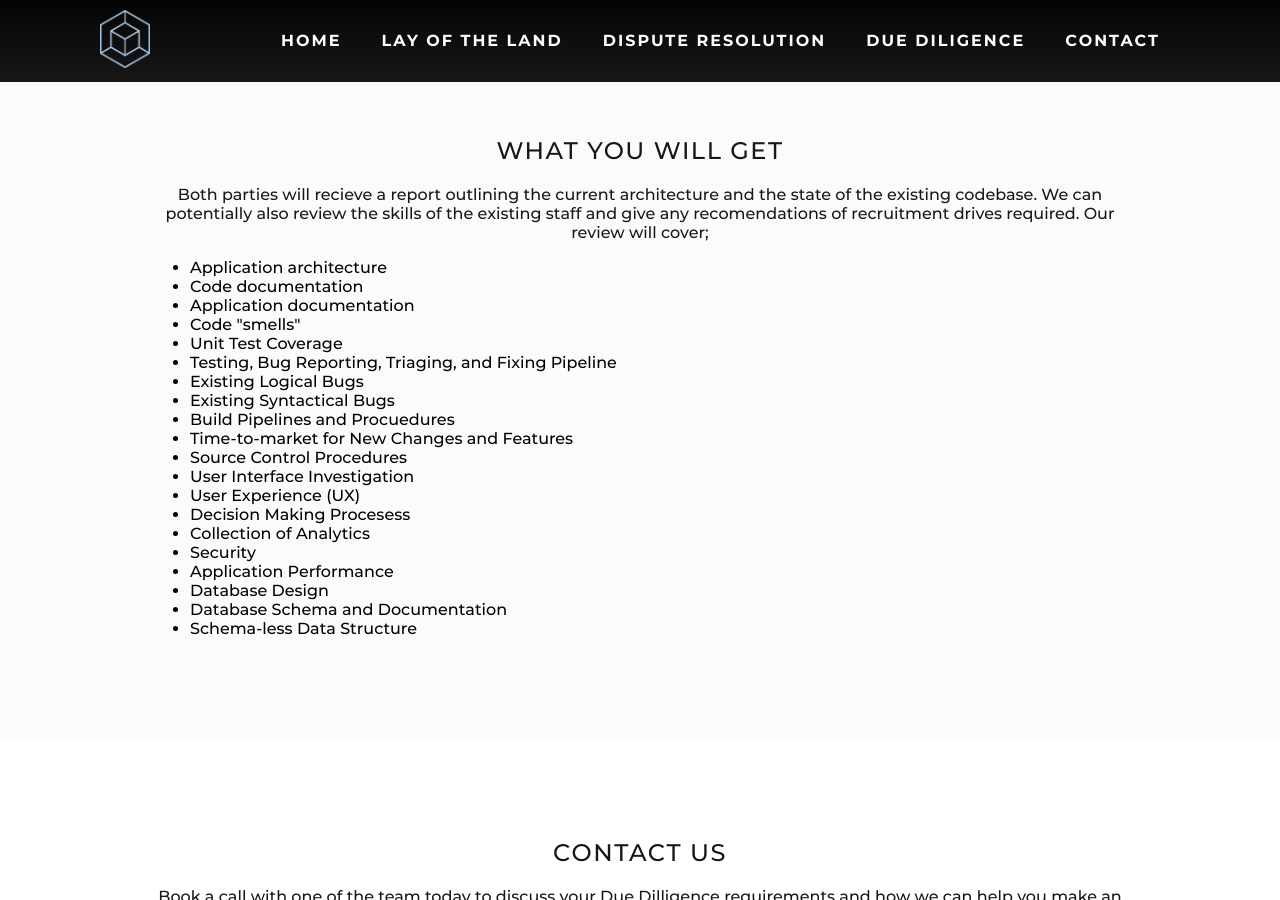
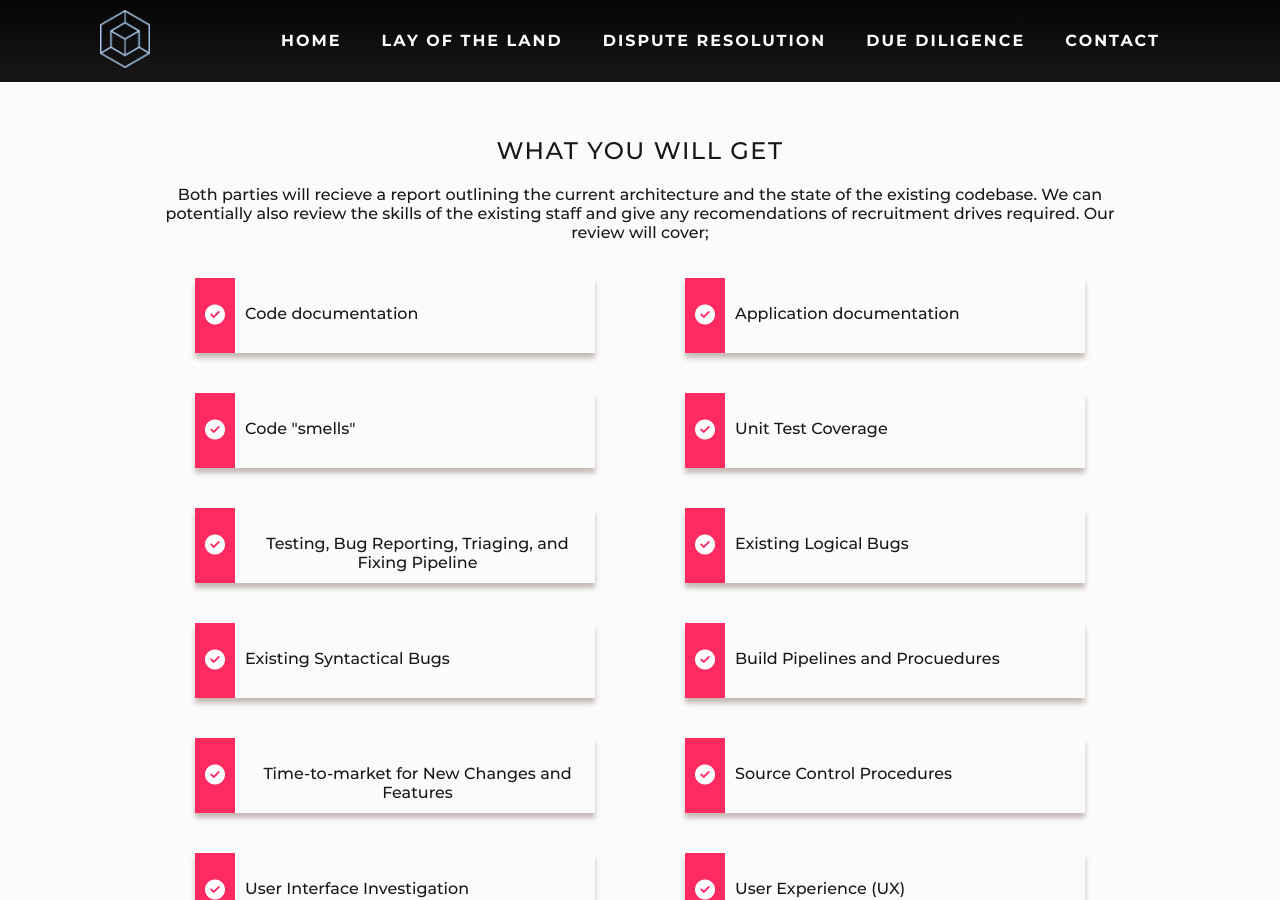
Before and after one commit to juliusyam/app-audits, a Jekyll site: the page built from _pages/due-diligence.markdown, in a window 1280 px wide and 900 px high, scrolled down 908 px. Built offline with Jekyll 4.4.1, drawn with Linux system fonts in a browser that asks for light colours; nearby versions of some CDN libraries.

Commit message:
new list

```diff
--- a/_pages/due-diligence.markdown
+++ b/_pages/due-diligence.markdown
@@ -23,28 +23,105 @@ description2:
         We can potentially also review the skills of the existing staff and give any recomendations of recruitment drives required.
 
         Our review will cover;
-        <ul>
-        <li>Application architecture</li>
-        <li>Code documentation</li>
-        <li>Application documentation</li>
-        <li>Code "smells"</li>
-        <li>Unit Test Coverage</li>
-        <li>Testing, Bug Reporting, Triaging, and Fixing Pipeline</li>
-        <li>Existing Logical Bugs</li>
-        <li>Existing Syntactical Bugs</li>
-        <li>Build Pipelines and Procuedures</li>
-        <li>Time-to-market for New Changes and Features</li>
-        <li>Source Control Procedures</li>
-        <li>User Interface Investigation</li>
-        <li>User Experience (UX)</li>
-        <li>Decision Making Procesess</li>
-        <li>Collection of Analytics</li>
-        <li>Security</li>
-        <li>Application Performance</li>
-        <li>Database Design</li>
-        <li>Database Schema and Documentation</li>
-        <li>Schema-less Data Structure</li>
-        </ul>
+        <section class="list-style">
+        <div class="each">
+                <div><i class="fas fa-check-circle"></i></div>
+                <div><p>Code documentation</p></div>
+        </div>
+        <div class="each">
+                <div><i class="fas fa-check-circle"></i></div>
+                <div><p>Application documentation</p></div>
+        </div>
+        <div class="each">
+                <div><i class="fas fa-check-circle"></i></div>
+                <div><p>Code "smells"</p></div>
+        </div>
+        <div class="each">
+                <div><i class="fas fa-check-circle"></i></div>
+                <div><p>Unit Test Coverage</p></div>
+        </div>
+        <div class="each">
+                <div><i class="fas fa-check-circle"></i></div>
+                <div><p>Testing, Bug Reporting, Triaging, and Fixing Pipeline</p></div>
+        </div>
+        <div class="each">
+                <div><i class="fas fa-check-circle"></i></div>
+                <div><p>Existing Logical Bugs</p></div>
+        </div>
+        <div class="each">
+                <div><i class="fas fa-check-circle"></i></div>
+                <div><p>Existing Syntactical Bugs</p></div>
+        </div>
+        <div class="each">
+                <div><i class="fas fa-check-circle"></i></div>
+                <div><p>Build Pipelines and Procuedures</p></div>
+        </div>
+        <div class="each">
+                <div><i class="fas fa-check-circle"></i></div>
+                <div><p>Time-to-market for New Changes and Features</p></div>
+        </div>
+        <div class="each">
+                <div><i class="fas fa-check-circle"></i></div>
+                <div><p>Source Control Procedures</p></div>
+        </div>
+        <div class="each">
+                <div><i class="fas fa-check-circle"></i></div>
+                <div><p>User Interface Investigation</p></div>
+        </div>
+        <div class="each">
+                <div><i class="fas fa-check-circle"></i></div>
+                <div><p>User Experience (UX)</p></div>
+        </div>
+        <div class="each">
+                <div><i class="fas fa-check-circle"></i></div>
+                <div><p>Decision Making Procesess</p></div>
+        </div>
+        <div class="each">
+                <div><i class="fas fa-check-circle"></i></div>
+                <div><p>Collection of Analytics</p></div>
+        </div>
+        <div class="each">
+                <div><i class="fas fa-check-circle"></i></div>
+                <div><p>Security</p></div>
+        </div>
+        <div class="each">
+                <div><i class="fas fa-check-circle"></i></div>
+                <div><p>Application Performance</p></div>
+        </div>
+        <div class="each">
+                <div><i class="fas fa-check-circle"></i></div>
+                <div><p>Database Design</p></div>
+        </div>
+        <div class="each">
+                <div><i class="fas fa-check-circle"></i></div>
+                <div><p>Database Schema and Documentation</p></div>
+        </div>
+        <div class="each">
+                <div><i class="fas fa-check-circle"></i></div>
+                <div><p>Schema-less Data Structure</p></div>
+        </div>
+
+
+                <!--<li>Code documentation</li>
+                <li>Application documentation</li>
+                <li>Code "smells"</li>
+                <li>Unit Test Coverage</li>
+                <li>Testing, Bug Reporting, Triaging, and Fixing Pipeline</li>
+                <li>Existing Logical Bugs</li>
+                <li>Existing Syntactical Bugs</li>
+                <li>Build Pipelines and Procuedures</li>
+                <li>Time-to-market for New Changes and Features</li>
+                <li>Source Control Procedures</li>
+                <li>User Interface Investigation</li>
+                <li>User Experience (UX)</li>
+                <li>Decision Making Procesess</li>
+                <li>Collection of Analytics</li>
+                <li>Security</li>
+                <li>Application Performance</li>
+                <li>Database Design</li>
+                <li>Database Schema and Documentation</li>
+                <li>Schema-less Data Structure</li>-->
+        </section>
 
 
 
--- a/assets/css/style.scss
+++ b/assets/css/style.scss
@@ -792,3 +792,58 @@ input[type="submit"] {
     padding: 70px 20px;
   }
 }
+
+.list-style {
+  // position: relative;
+  // column-count: 3;
+  display: flex;
+  flex-wrap: wrap;
+  justify-content: space-around;
+  transition: 0.3s all linear;
+
+  @media (max-width: 1050px) and (orientation: portrait) {
+      column-count: 2;
+
+  }
+  @media (max-width: 900px) and (orientation: landscape)  {
+      column-count: 2;
+
+  }
+  @media (max-width: 800px) {
+      column-count: 2;
+  }
+  @media (max-width: 600px) {
+    column-count: 1;
+  }
+
+  .each {
+    display: flex;
+    flex-direction: row;
+    margin: 20px;
+    width: 400px;
+    height: 75px;
+    overflow: hidden;
+    box-shadow: 0px 5px 5px #c4b9b5;
+
+    @media (max-width: 500px) {
+      width: 300px;
+    }
+
+    div {
+      &:nth-child(1) {
+        display: flex;
+        justify-content: center;
+        align-items: center;
+        margin-right: 5px;
+        padding: 10px;
+        background: #ff2b60;
+        font-size: 20px;
+        color: white;
+      }
+      &:nth-child(2) {
+        padding: 10px 5px;
+      }
+    }
+  }
+
+}
```
